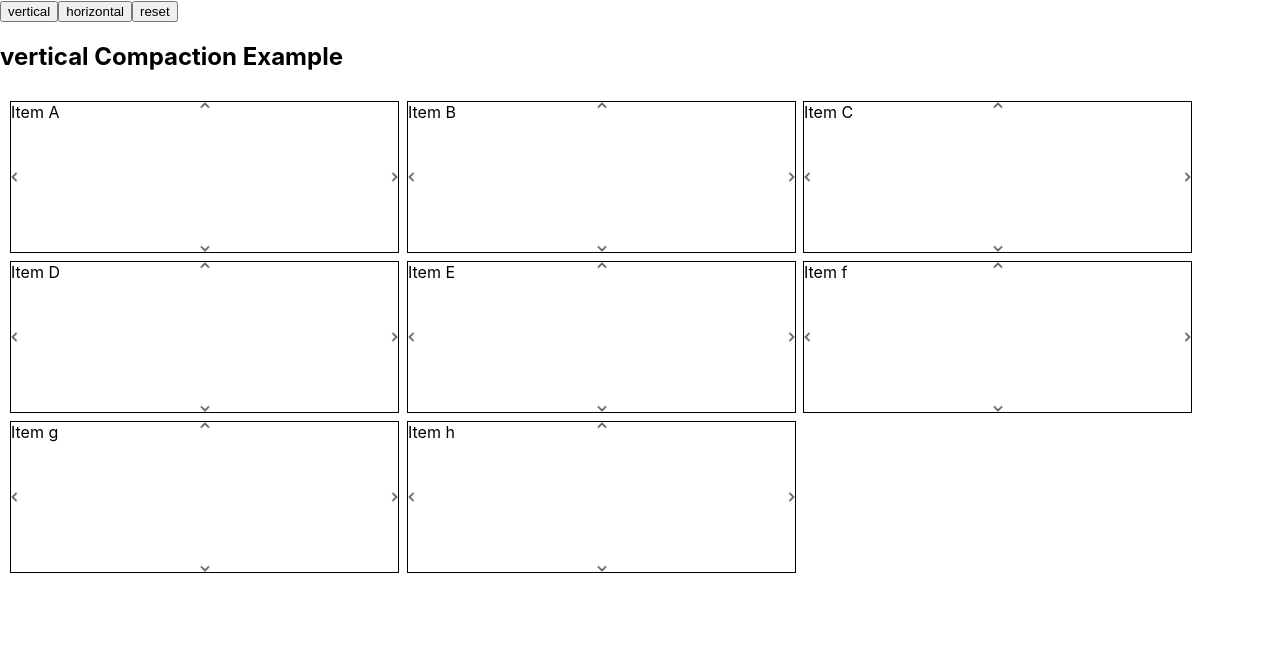
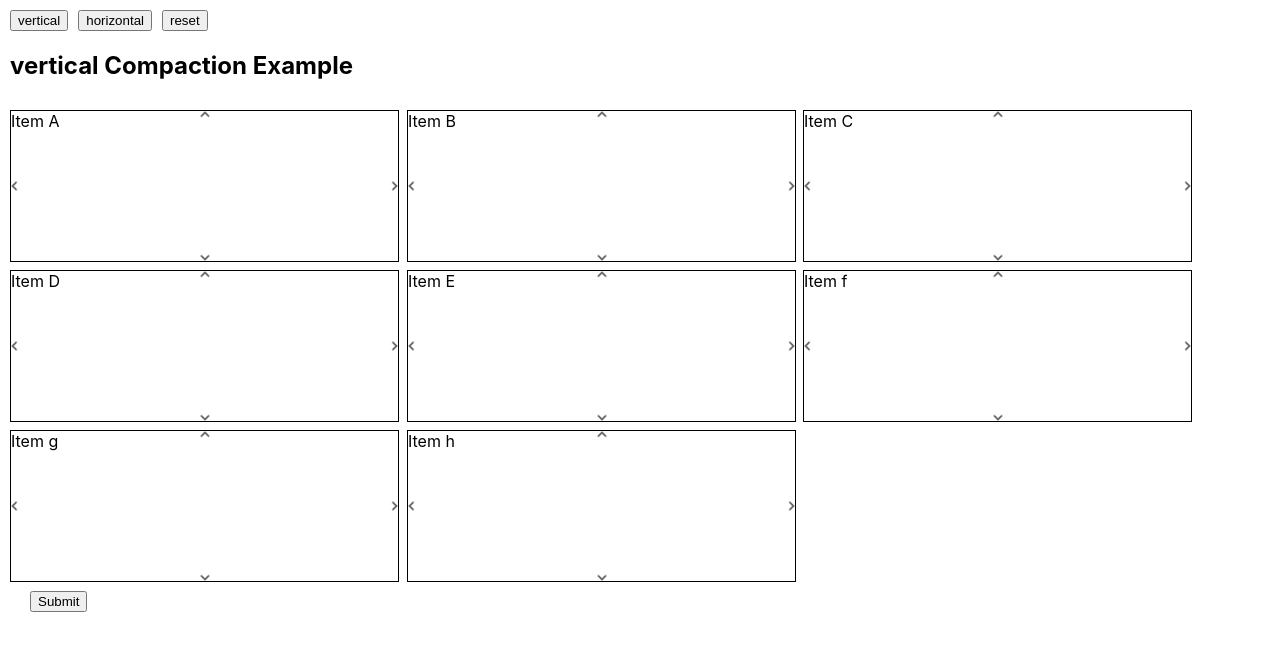
Before and after one commit to Supp-2020/layoutPOC, a React (Create React App) app: page / in a window 1280 px wide. Shown: the top 650 px of the page. Built offline with nearby package versions, Linux system fonts and the light colour scheme.

Commit message:
updated after app

```diff
--- a/src/App.js
+++ b/src/App.js
@@ -1,16 +1,18 @@
 import React, { useState } from "react";
 import GridLayout from "react-grid-layout";
+// import { Responsive, WidthProvider } from "react-grid-layout";
+// const ResponsiveGridLayout = WidthProvider(Responsive);
 import "react-grid-layout/css/styles.css";
 import "react-resizable/css/styles.css";
 let intiallayout = [
-  {w: 4, h: 4, x: 0, y: 0, i: "a", moved: false, static: false},
-  {w: 4, h: 4, x: 4, y: 0, i: "b", moved: false, static: false},
-  {w: 4, h: 4, x: 8, y: 0, i: "c", moved: false, static: false},
-  {w: 4, h: 4, x: 0, y: 4, i: "d", moved: false, static: false},
-  {w: 4, h: 4, x: 4, y: 4, i: "e", moved: false, static: false},
-  {w: 4, h: 4, x: 8, y: 4, i: "f", moved: false, static: false},
-  {w: 4, h: 4, x: 0, y: 8, i: "g", moved: false, static: false},
-  {w: 4, h: 4, x: 4, y: 8, i: "h", moved: false, static: false},
+  { w: 4, h: 4, x: 0, y: 0, i: "a", moved: false, static: false },
+  { w: 4, h: 4, x: 4, y: 0, i: "b", moved: false, static: false },
+  { w: 4, h: 4, x: 8, y: 0, i: "c", moved: false, static: false },
+  { w: 4, h: 4, x: 0, y: 4, i: "d", moved: false, static: false },
+  { w: 4, h: 4, x: 4, y: 4, i: "e", moved: false, static: false },
+  { w: 4, h: 4, x: 8, y: 4, i: "f", moved: false, static: false },
+  { w: 4, h: 4, x: 0, y: 8, i: "g", moved: false, static: false },
+  { w: 4, h: 4, x: 4, y: 8, i: "h", moved: false, static: false },
 ];
 
 const HorizontalCompactLayout = () => {
@@ -19,45 +21,110 @@ const HorizontalCompactLayout = () => {
     intiallayout = JSON.parse(ls);
   }
   const [layout, setLayout] = useState(intiallayout);
+  const [submitLayout, setSubmitLayout] = useState([]);
   const [compactType, setCompactType] = useState("vertical");
 
   const handleLayoutChange = (newLayout) => {
-    setLayout(newLayout);  // Update the layout state with new positions
+    setLayout(newLayout); // Update the layout state with new positions
     localStorage.setItem("saved", JSON.stringify(newLayout));
-    console.log("Updated Layout:", newLayout);  // Log the updated layout
+    console.log("Updated Layout:", newLayout); // Log the updated layout
   };
 
   const handleReset = () => {
-    localStorage.removeItem("saved")
-    window.location.assign("/")
-  }
+    localStorage.removeItem("saved");
+    window.location.assign("/");
+  };
+
+  const handleSubmit = () => {
+    setSubmitLayout(layout);
+  };
 
   return (
     <div>
-      <button onClick={() => setCompactType("vertical")}>{"vertical"}</button>
-      <button onClick={() => setCompactType("horizontal")}>{"horizontal"}</button>
-      <button onClick={() => handleReset()}>{"reset"}</button>
-      <h2>{compactType} Compaction Example</h2>
+      <button style={{marginLeft: "10px", marginTop: "10px"}} onClick={() => setCompactType("vertical")}>{"vertical"}</button>
+      <button style={{marginLeft: "10px", marginTop: "10px"}} onClick={() => setCompactType("horizontal")}>
+        {"horizontal"}
+      </button>
+      <button style={{marginLeft: "10px", marginTop: "10px"}} onClick={() => handleReset()}>{"reset"}</button>
+      <h2 style={{marginLeft: "10px"}}>{compactType} Compaction Example</h2>
+      <div>
         <GridLayout
           className="layout"
           layout={layout}
           cols={12}
           rowHeight={30}
           width={1200}
-        compactType="vertical"
+          compactType={compactType}
           onLayoutChange={(newLayout) => handleLayoutChange(newLayout)}
           autoSize={true}
-        resizeHandles={['s','e','n',"w"]}
+          resizeHandles={["s", "e", "n", "w"]}
         >
-        <div key="a" style={{ border: "1px solid black" }}>Item A</div>
-        <div key="b" style={{ border: "1px solid black" }}>Item B</div>
-        <div key="c" style={{ border: "1px solid black" }}>Item C</div>
-        <div key="d" style={{ border: "1px solid black" }}>Item D</div>
-        <div key="e" style={{ border: "1px solid black" }}>Item E</div>
-        <div key="f" style={{ border: "1px solid black" }}>Item f</div>
-        <div key="g" style={{ border: "1px solid black" }}>Item g</div>
-        <div key="h" style={{ border: "1px solid black" }}>Item h</div>
+          <div key="a" style={{ border: "1px solid black" }}>
+            Item A
+          </div>
+          <div key="b" style={{ border: "1px solid black" }}>
+            Item B
+          </div>
+          <div key="c" style={{ border: "1px solid black" }}>
+            Item C
+          </div>
+          <div key="d" style={{ border: "1px solid black" }}>
+            Item D
+          </div>
+          <div key="e" style={{ border: "1px solid black" }}>
+            Item E
+          </div>
+          <div key="f" style={{ border: "1px solid black" }}>
+            Item f
+          </div>
+          <div key="g" style={{ border: "1px solid black" }}>
+            Item g
+          </div>
+          <div key="h" style={{ border: "1px solid black" }}>
+            Item h
+          </div>
         </GridLayout>
+      </div>
+      <button style={{marginLeft: "30px"}} onClick={() => handleSubmit()}>{"Submit"}</button>
+      {submitLayout?.length ? (
+        <div>
+          <h2 style={{marginLeft: "10px"}}>Preview of Layout</h2>
+          <GridLayout
+            className="layout"
+            layout={submitLayout}
+            cols={12}
+            rowHeight={30}
+            width={1200}
+            isDraggable={false}
+            isResizable={false}
+          >
+            <div key="a" style={{ border: "1px solid black" }}>
+              Item A
+            </div>
+            <div key="b" style={{ border: "1px solid black" }}>
+              Item B
+            </div>
+            <div key="c" style={{ border: "1px solid black" }}>
+              Item C
+            </div>
+            <div key="d" style={{ border: "1px solid black" }}>
+              Item D
+            </div>
+            <div key="e" style={{ border: "1px solid black" }}>
+              Item E
+            </div>
+            <div key="f" style={{ border: "1px solid black" }}>
+              Item f
+            </div>
+            <div key="g" style={{ border: "1px solid black" }}>
+              Item g
+            </div>
+            <div key="h" style={{ border: "1px solid black" }}>
+              Item h
+            </div>
+          </GridLayout>
+        </div>
+      ) : null}
     </div>
   );
 };
```
Lines whose indentation alone changed are shown as unchanged.
